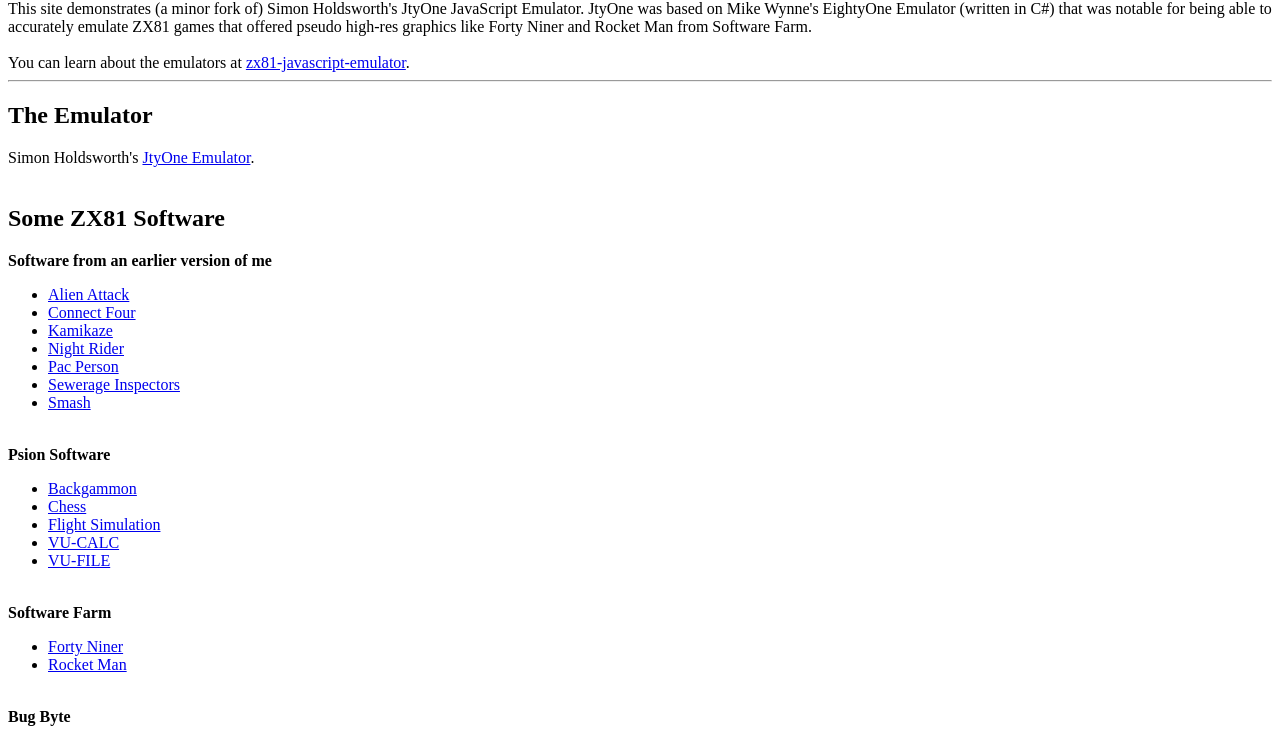
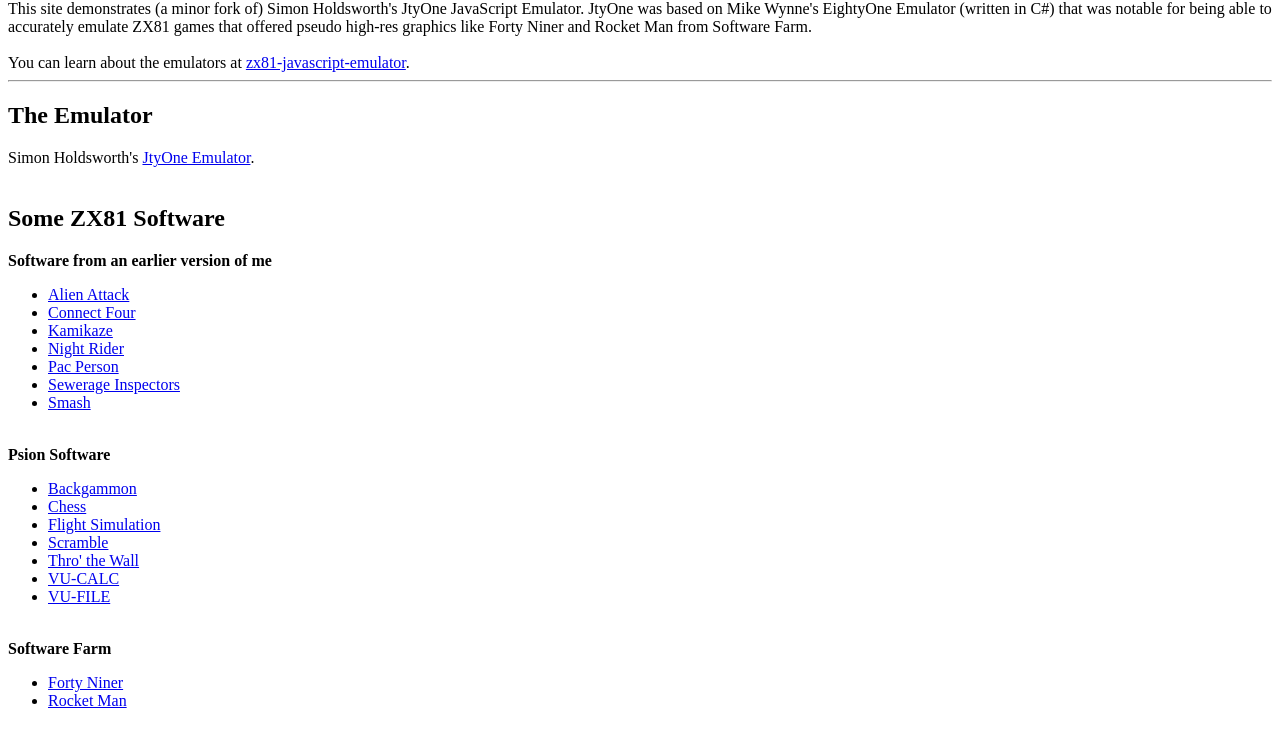
Before and after one commit to hammingweight/hammingweight.github.io, a plain HTML site: page index.html in a window 1280 px wide. Shown: the part 66-800 px from the top of the page. Drawn offline with Linux system fonts and the light colour scheme.

Commit message:
U[date index.

```diff
--- a/index.html
+++ b/index.html
@@ -37,6 +37,8 @@
 <LI><A HREF="zx81.html?id=18">Backgammon</A></LI>
 <LI><A HREF="zx81.html?id=1&speed=10">Chess</A></LI>
 <LI><A HREF="zx81.html?id=16">Flight Simulation</A></LI>
+<LI><A HREF="zx81.html?id=24">Scramble</A></LI>
+<LI><A HREF="zx81.html?id=23">Thro' the Wall</A></LI>
 <LI><A HREF="zx81.html?id=2">VU-CALC</A></LI>
 <LI><A HREF="zx81.html?id=19">VU-FILE</A></LI>
 </UL>
```
